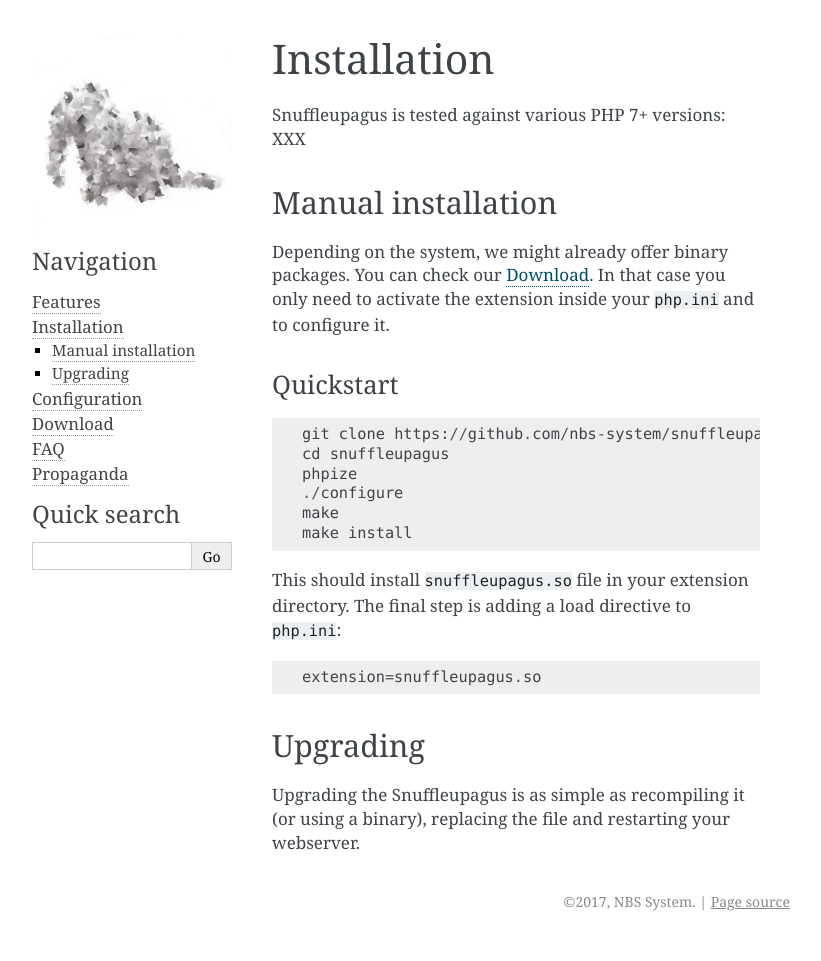
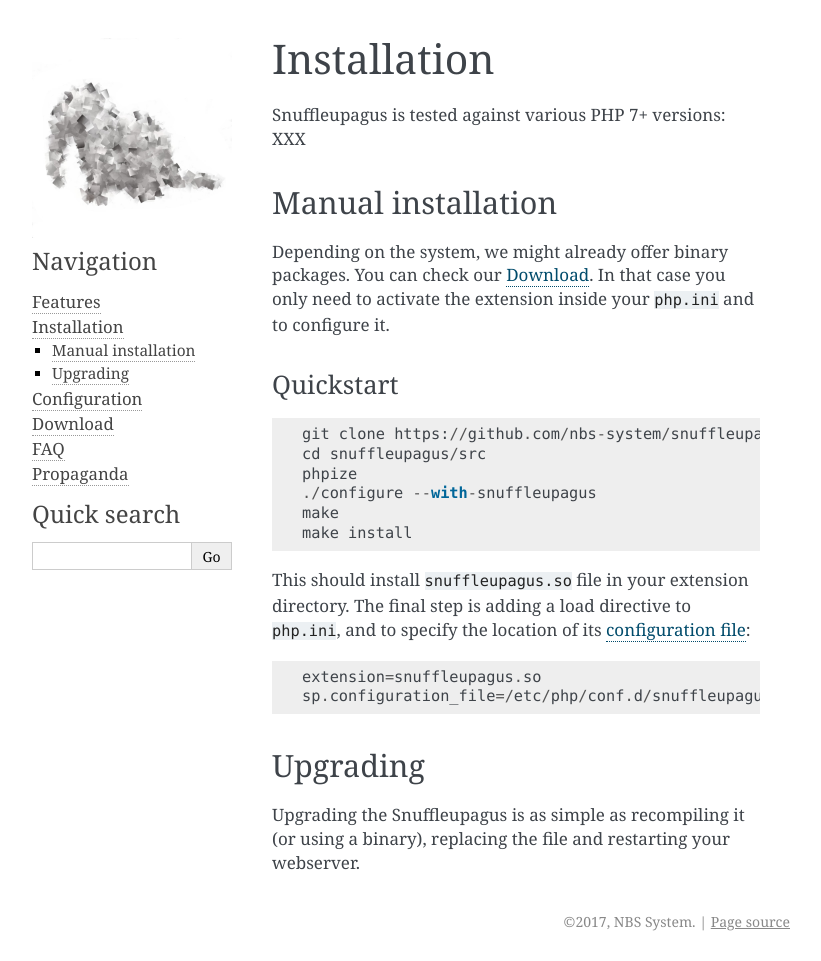
Before and after one commit to jvoisin/snuffleupagus, a Sphinx documentation site: the page built from doc/source/installation.rst, in a window 1280 px wide. Shown: the whole page, without its empty margins (234-1055 px from the left). Built offline with Sphinx 7.4.7, drawn with Linux system fonts in a browser that asks for light colours.

Commit message:
Improve the documentation wrt. installation
Thanks to @real for finding this.

```diff
--- a/doc/source/config.rst
+++ b/doc/source/config.rst
@@ -2,7 +2,9 @@ Configuration
 =============
 
 Since PHP *ini-like* configuration model isn't flexible enough,
-Snuffleupagus is using its own format.
+Snuffleupagus is using its own format, in the file specified by
+the directive ``sp.configuration_file`` (in your ``php.ini`` file),
+like ``sp.configuration_file=/etc/php/conf.d/snuffleupagus.ini``.
 
 Options are chainable by using dots (``.``), and string parameters
 **must** be quoted, while booleans and integers aren't.
--- a/doc/source/installation.rst
+++ b/doc/source/installation.rst
@@ -17,15 +17,20 @@ Quickstart
 ::
 
     git clone https://github.com/nbs-system/snuffleupagus
-    cd snuffleupagus
+    cd snuffleupagus/src
     phpize
-    ./configure
+    ./configure --with-snuffleupagus
     make
     make install
 
-This should install ``snuffleupagus.so`` file in your extension directory. The final step is adding a load directive to ``php.ini``::
+This should install ``snuffleupagus.so`` file in your extension directory.
+The final step is adding a load directive to ``php.ini``,
+and to specify the location of its :doc:`configuration file <config>`:
+
+::
 
     extension=snuffleupagus.so
+    sp.configuration_file=/etc/php/conf.d/snuffleupagus.ini
 
 Upgrading
 ---------
```
